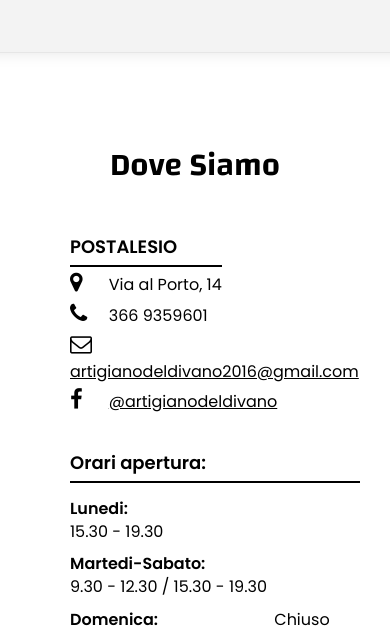
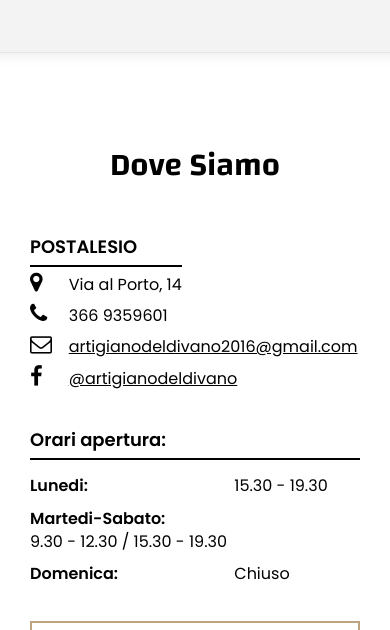
Before and after one commit to nxxn/comfort_living, a Rails app: page / in a window 390 px wide. Shown: the part 3741-4371 px from the top of the page. Run offline with Rails 7, Linux system fonts and the light colour scheme; style sheets or scripts are compiled from the project's sources; some libraries are stand-ins or nearby versions; grey boxes are pictures that could not be loaded.

Commit message:
Fix contacts padding

```diff
--- a/app/assets/stylesheets/style.css.scss
+++ b/app/assets/stylesheets/style.css.scss
@@ -288,6 +288,12 @@ body {
   font-size: 32px;
   font-weight: 600;
   font-family: 'Changa', sans-serif;
+}
+
+.contacts_list {
+  @media (max-width: 768px) {
+    padding: 0;
+  }
 }
 
 .contacts_list li {
```
